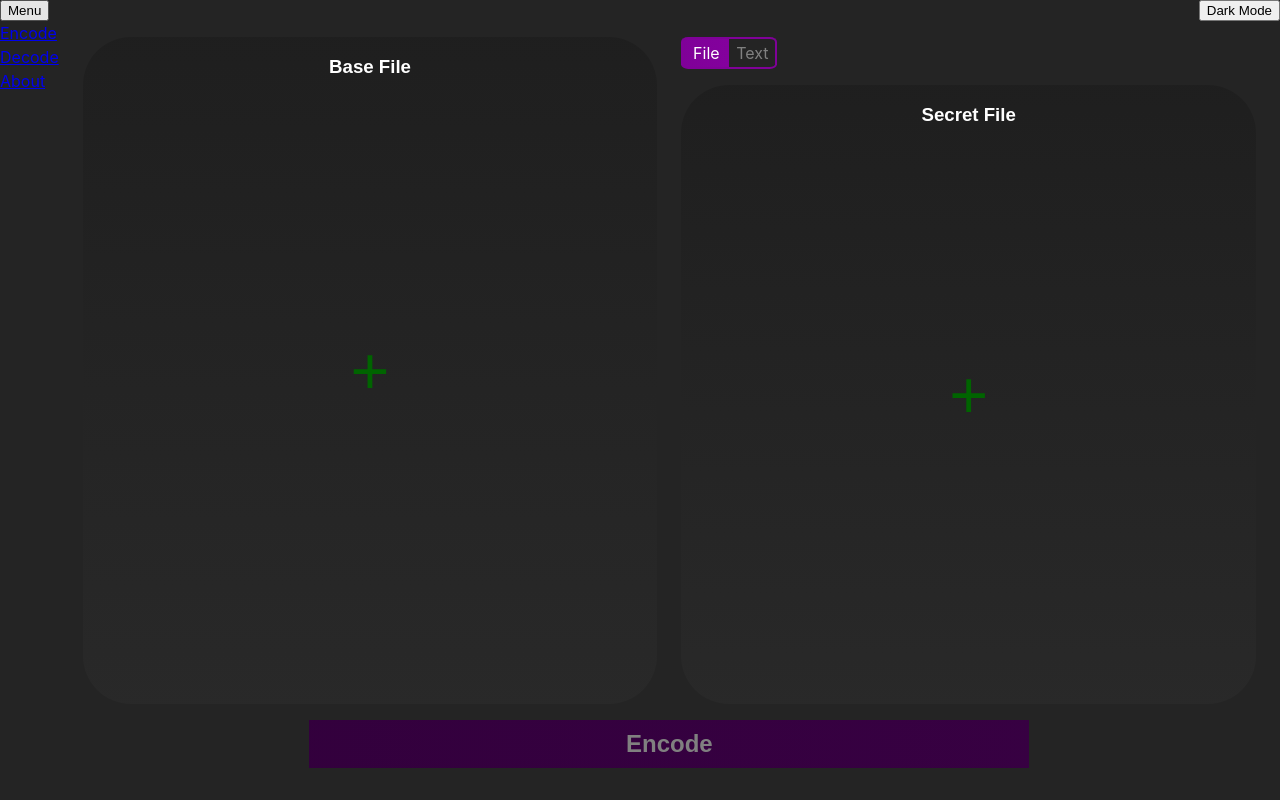
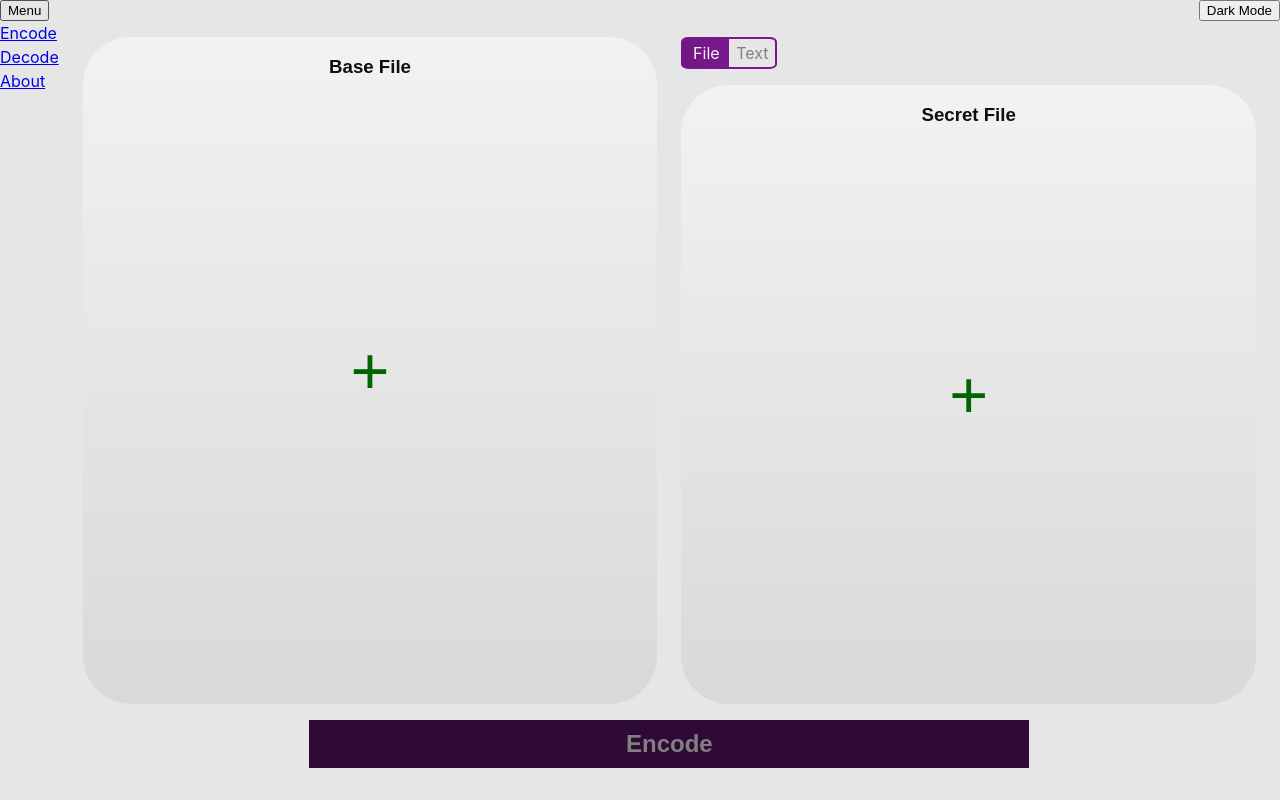
Before and after one commit to james-c-lars/stegosaurusography, a SvelteKit app: page /encoder in a window 1280 px wide. Built offline with nearby package versions, Linux system fonts and the light colour scheme.

Commit message:
Extracting colors into custom properties
Also making dark mode work styling work

```diff
--- a/src/lib/files/FileSelector.svelte
+++ b/src/lib/files/FileSelector.svelte
@@ -48,11 +48,11 @@
         border-radius: 3rem;
         border: none;
         overflow: hidden;
-        background: linear-gradient(180deg, hsl(0, 0%, 12%) 0%, hsl(0, 0%, 16%) 100%);
+        background: linear-gradient(180deg, var(--bg-high-contrast) 0%, var(--bg-low-contrast) 100%);
     }
 
     .file-select.file-selected {
-        border: 0.3rem solid hsl(290, 99%, 23%);
+        border: 0.3rem solid var(--accent-23);
     }
 
     .file-select-preview {
@@ -72,23 +72,22 @@
         position: relative;
         margin: 1rem 0;
         padding: 0.2rem 1rem;
-
-        color: white;
     }
 
     .file-select-title {
         font-size: 1.4em;
         font-weight: bold;
+        color: var(--text-color);
     }
 
-    .file-select.file-selected .file-select-title {
+    .file-select.file-selected .file-select-title,
+    .file-select.file-selected .file-select-path {
         background-color: hsla(0, 0%, 0%, 0.3);
+        color: white;
     }
 
     .file-select-path {
         overflow: hidden;
-
-        background-color: hsla(0, 0%, 0%, 0.3);
 
         white-space: nowrap;
         text-overflow: ellipsis;
@@ -99,7 +98,7 @@
         position: relative;
         margin: auto 1rem auto 0;
 
-        color: darkred;
+        color: var(--cancel-color);
         font-size: 3em;
         line-height: 1em;
 
@@ -118,7 +117,7 @@
         align-items: center;
         justify-content: center;
 
-        color: darkgreen;
+        color: var(--accept-color);
         font-size: 5em;
 
         transition: font-size 0.1s;
--- a/src/routes/encoder/+page.svelte
+++ b/src/routes/encoder/+page.svelte
@@ -72,22 +72,22 @@
         grid-column: span 2;
 
         border: none;
-        background: linear-gradient(90deg, hsl(290, 99%, 30%) 0%, hsl(290, 99%, 33%) 100%);
+        background: linear-gradient(90deg, var(--accent-30) 0%, var(--accent-33) 100%);
 
-        color: white;
+        color: var(--text-on-accent);
         font-weight: bolder;
         font-size: 1.5em;
         transition: font-size .1s;
     }
 
     .encode-button:disabled {
-        background: linear-gradient(90deg, hsl(290, 99%, 12%) 0%, hsl(290, 99%, 13%) 100%);
-        color: grey;
+        background: linear-gradient(90deg, var(--accent-12) 0%, var(--accent-13) 100%);
+        color: var(--text-deemphasized);
     }
 
     .encode-button:enabled:hover,
     .encode-button:enabled:focus {
-        background: linear-gradient(90deg, hsl(290, 99%, 27%) 0%, hsl(290, 99%, 30%) 100%);
+        background: linear-gradient(90deg, var(--accent-27) 0%, var(--accent-30) 100%);
         font-size: 1.6em;
     }
 
@@ -97,6 +97,8 @@
         position: absolute;
         inset: 0;
         margin: 0.125rem;
+
+        background-color: transparent;
     }
 
     .text-or-file-select {
@@ -110,11 +112,11 @@
         width: 3rem;
         height: 2rem;
 
-        border: 0.125rem solid hsl(290, 99%, 30%);
+        border: 0.125rem solid var(--accent-32);
 
-        color: grey;
+        color: var(--text-deemphasized);
         text-align: center;
-        line-height: 1.75rem;
+        line-height: 1.75rem; /* A magic number for centering the text in the buttons */
 
         transition: font-size 0.1s;
     }
@@ -129,13 +131,13 @@
         border-left: 0;
     }
 
-    .text-or-file.checked {
-        background: linear-gradient(90deg, hsl(290, 99%, 30%) 0%, hsl(290, 99%, 31%) 100%);
-        color: white;
+    .text-or-file:hover {
+        color: var(--text-color);
+        font-size: 1.0625em;
     }
 
-    .text-or-file:hover {
-        color: white;
-        font-size: 1.0625em;
+    .text-or-file.checked {
+        background: linear-gradient(90deg, var(--accent-30) 0%, var(--accent-33) 100%);
+        color: var(--text-on-accent);
     }
 </style>
--- a/src/routes/styles.css
+++ b/src/routes/styles.css
@@ -4,14 +4,38 @@
     line-height: 24px;
     font-weight: 400;
 
-    color: white;
-    background: hsl(0, 0%, 14%);
+    color: var(--text-color);
+    background-color: var(--bg-color);
 
     font-synthesis: none;
     text-rendering: optimizeLegibility;
     -webkit-font-smoothing: antialiased;
     -moz-osx-font-smoothing: grayscale;
     -webkit-text-size-adjust: 100%;
+
+    /* Custom Colors */
+    --bg-color: hsl(0, 0%, 90%);
+    --bg-low-contrast: hsl(0, 0%, 85%);
+    --bg-high-contrast: hsl(0, 0%, 95%);
+
+    --text-color: hsl(0, 0%, 6%);
+    --text-deemphasized: grey;
+
+    --accent-hue: 290;
+    --accent-saturation: 70%;
+    --accent-12: hsl(var(--accent-hue), var(--accent-saturation), 12%);
+    --accent-13: hsl(var(--accent-hue), var(--accent-saturation), 13%);
+    --accent-23: hsl(var(--accent-hue), var(--accent-saturation), 23%);
+    --accent-27: hsl(var(--accent-hue), var(--accent-saturation), 27%);
+    --accent-30: hsl(var(--accent-hue), var(--accent-saturation), 30%);
+    --accent-31: hsl(var(--accent-hue), var(--accent-saturation), 31%);
+    --accent-32: hsl(var(--accent-hue), var(--accent-saturation), 32%);
+    --accent-33: hsl(var(--accent-hue), var(--accent-saturation), 33%);
+
+    --text-on-accent: #f6f6f6;
+
+    --accept-color: darkgreen;
+    --cancel-color: darkred;
 }
 
 html, body {
@@ -25,8 +49,14 @@ html, body {
 
 @media (prefers-color-scheme: dark) {
     :root {
-        color: #f6f6f6;
-        background-color: #2f2f2f;
+        --bg-color: hsl(0, 0%, 14%);
+        --bg-low-contrast: hsl(0, 0%, 16%);
+        --bg-high-contrast: hsl(0, 0%, 12%);
+
+        --text-color: hsl(0, 0%, 95%);
+        --text-deemphasized: grey;
+
+        --accent-saturation: 100%;
     }
 
     a:hover {
```
